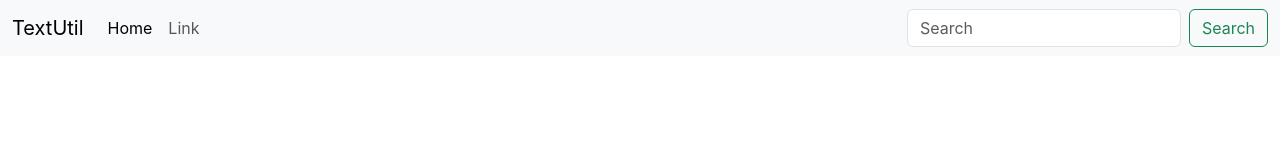
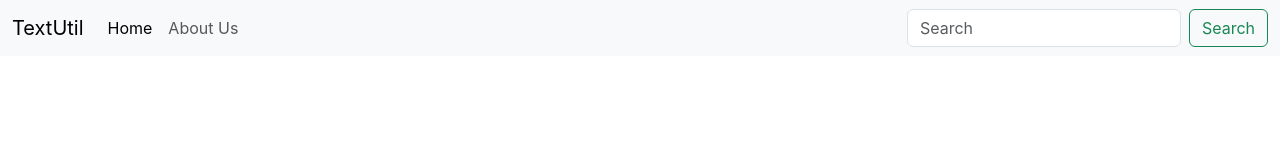
Before and after one commit to W4R10CK99/textUtil, a React (Create React App) app: page / in a window 1280 px wide. Shown: the top 160 px of the page. Built offline with nearby package versions, Linux system fonts and the light colour scheme.

Commit message:
NavBar moved as component

```diff
--- a/src/App.js
+++ b/src/App.js
@@ -1,31 +1,10 @@
 import './App.css';
+import NavBar from './components/NavBar';
+
 
 function App() {
   return (
-    <>
-      <nav className="navbar navbar-expand-lg bg-body-tertiary">
-        <div className="container-fluid">
-          <a className="navbar-brand" href="/">TextUtil</a>
-          <button className="navbar-toggler" type="button" data-bs-toggle="collapse" data-bs-target="#navbarSupportedContent" aria-controls="navbarSupportedContent" aria-expanded="false" aria-label="Toggle navigation">
-            <span className="navbar-toggler-icon"></span>
-          </button>
-          <div className="collapse navbar-collapse" id="navbarSupportedContent">
-            <ul className="navbar-nav me-auto mb-2 mb-lg-0">
-              <li className="nav-item">
-                <a className="nav-link active" aria-current="page" href="/">Home</a>
-              </li>
-              <li className="nav-item">
-                <a className="nav-link" href="/">Link</a>
-              </li>
-            </ul>
-            <form className="d-flex" role="search">
-              <input className="form-control me-2" type="search" placeholder="Search" aria-label="Search" />
-              <button className="btn btn-outline-success" type="submit">Search</button>
-            </form>
-          </div>
-        </div>
-      </nav>
-    </>
+    <NavBar title="TextUtil" link2="About Us"/>
   );
 }
 
--- /dev/null
+++ b/src/components/NavBar.js
@@ -0,0 +1,30 @@
+import React from 'react'
+
+export default function NavBar(props) {
+  return (
+    <>
+      <nav className="navbar navbar-expand-lg bg-body-tertiary">
+        <div className="container-fluid">
+          <a className="navbar-brand" href="/">{props.title}</a>
+          <button className="navbar-toggler" type="button" data-bs-toggle="collapse" data-bs-target="#navbarSupportedContent" aria-controls="navbarSupportedContent" aria-expanded="false" aria-label="Toggle navigation">
+            <span className="navbar-toggler-icon"></span>
+          </button>
+          <div className="collapse navbar-collapse" id="navbarSupportedContent">
+            <ul className="navbar-nav me-auto mb-2 mb-lg-0">
+              <li className="nav-item">
+                <a className="nav-link active" aria-current="page" href="/">Home</a>
+              </li>
+              <li className="nav-item">
+                <a className="nav-link" href="/">{props.link2}</a>
+              </li>
+            </ul>
+            <form className="d-flex" role="search">
+              <input className="form-control me-2" type="search" placeholder="Search" aria-label="Search" />
+              <button className="btn btn-outline-success" type="submit">Search</button>
+            </form>
+          </div>
+        </div>
+      </nav>
+    </>
+  )
+}
```
